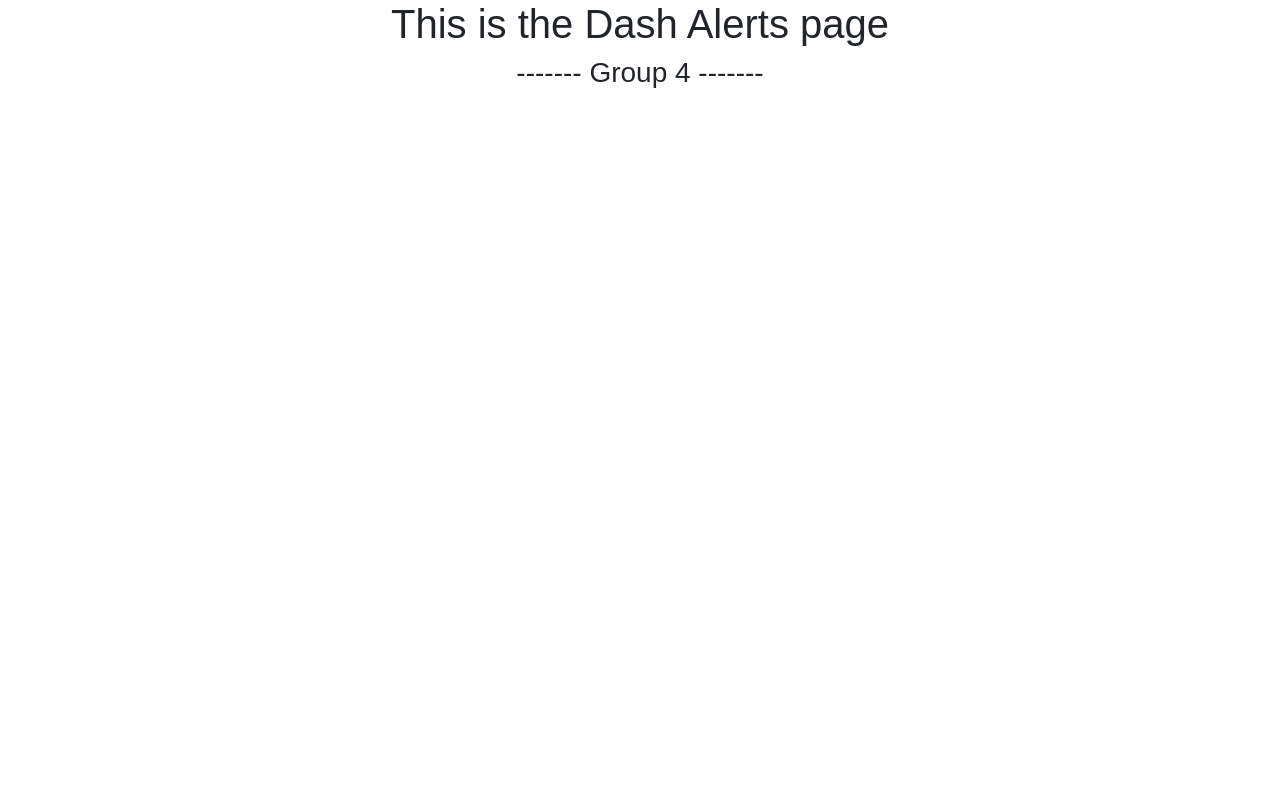
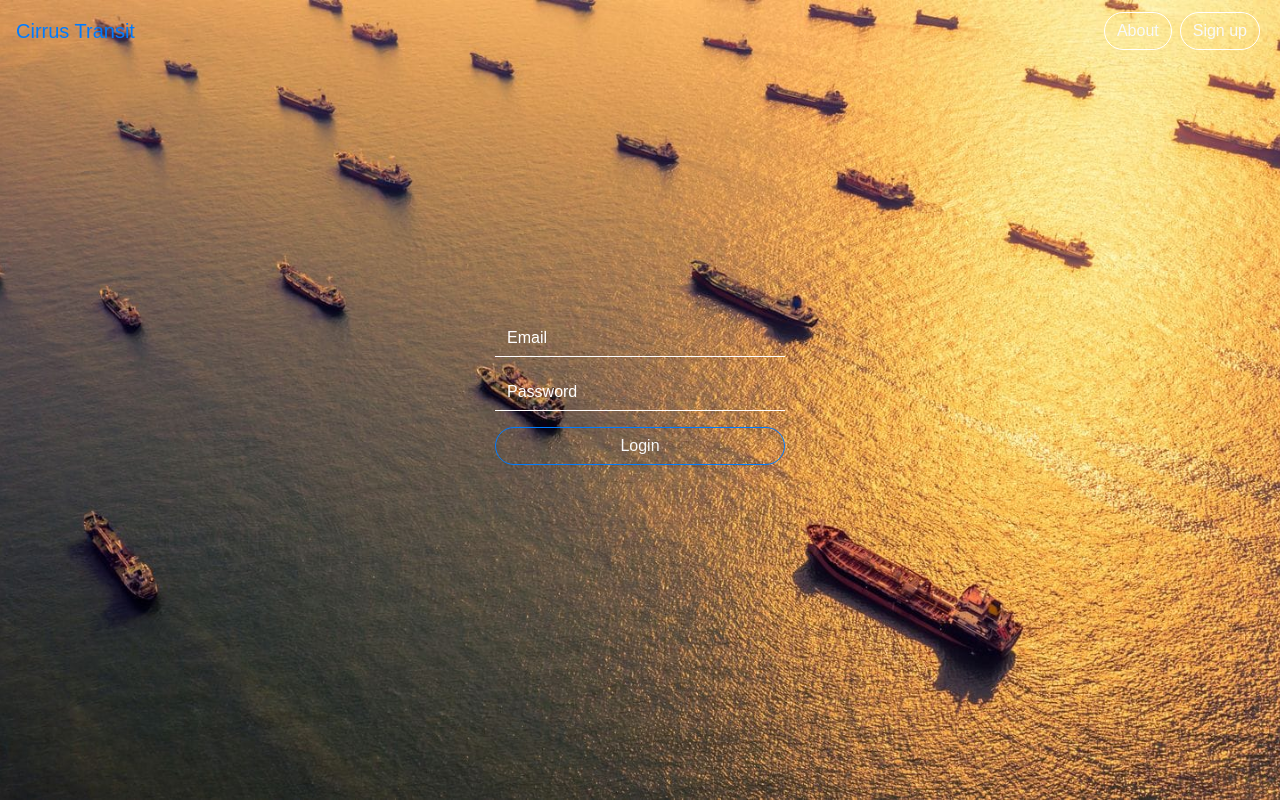
Before and after one commit to ashishchopra778/reducing-food-waste, a React (Create React App) app in the folder frontend/: page / in a window 1280 px wide. Built offline with nearby package versions, Linux system fonts and the light colour scheme.

Commit message:
Created header component. Changed login background. Changed login button. Login page is now at http://localhost:3000/ .

```diff
--- a/frontend/public/index.html
+++ b/frontend/public/index.html
@@ -5,6 +5,7 @@
     <meta name="viewport" content="width=device-width, initial-scale=1">
     <link rel="shortcut icon" href="%PUBLIC_URL%/favicon.ico">
     <link rel="stylesheet" href="https://maxcdn.bootstrapcdn.com/bootstrap/4.4.1/css/bootstrap.min.css">
+    <link rel="stylesheet" type="text/css" href="//fonts.googleapis.com/css?family=Open+Sans" />
     <script src="https://ajax.googleapis.com/ajax/libs/jquery/3.4.1/jquery.min.js"></script>
     <script src="https://cdnjs.cloudflare.com/ajax/libs/popper.js/1.16.0/umd/popper.min.js"></script>
     <script src="https://maxcdn.bootstrapcdn.com/bootstrap/4.4.1/js/bootstrap.min.js"></script>
--- a/frontend/src/App.css
+++ b/frontend/src/App.css
@@ -24,7 +24,7 @@
 }
 
 .Login-bg {
-  background-image: url("./images/bg2.jpg");
+  background-image: url("./images/loginBackground.jpg");
   height: 100vh;
   /* height: 700px; */
   background-position: center;
@@ -32,11 +32,28 @@
   background-size: cover;
 }
 
+.btn-login {
+  font-family:'Open Sans';
+}
+
+.btn-outline-light:hover {
+  color: #007bff;
+}
+
+.btn-outline-light:not(:disabled):not(.disabled).active, .btn-outline-light:not(:disabled):not(.disabled):active, .show > .btn-outline-light.dropdown-toggle {
+  color: #0163cc;
+  background-color: #f8f9fa;
+  border-color:#f8f9fa
+}
+
 .transparent-input {
   background-color: rgba(0, 0, 0, 0);
   border:none;
 }
 
+.transparent {
+  background: rgba(0,0,0,0);
+}
 
 .form-control::-webkit-input-placeholder {
   color: white;
--- a/frontend/src/App.js
+++ b/frontend/src/App.js
@@ -13,8 +13,8 @@ function App() {
     <Router>
       <Switch>
         <Route path="/about" component={About} />
-        <Route path="/login" component={Login} />
-        <Route path="/" component={DashAlerts} />
+        <Route path="/dash-alerts" component={DashAlerts} />
+        <Route path="/" component={Login} />
       </Switch>
     </Router>
   );
--- /dev/null
+++ b/frontend/src/components/layout/Header.js
@@ -0,0 +1,26 @@
+import React from 'react';
+
+function Header() {
+  return (
+    <div>
+      <nav class="navbar navbar-expand-lg fixed-top">
+        <a class="navbar-brand" href="#">Cirrus Transit</a>
+        <button class="navbar-toggler" type="button" data-toggle="collapse" data-target="#navbarNavDropdown" aria-controls="navbarNavDropdown" aria-expanded="false" aria-label="Toggle navigation">
+          <span class="navbar-toggler-icon"></span>
+        </button>
+        <div class="collapse navbar-collapse" id="navbarNavDropdown">
+          <ul class="navbar-nav ml-auto">
+            <li class="nav-item m-1">
+              <button class="bg-transparent btn btn-outline-light btn-block border-white rounded-pill">About</button>
+            </li>
+            <li class="nav-item m-1">
+              <button class="bg-transparent btn btn-outline-light btn-block border-white rounded-pill">Sign up</button>
+            </li>
+          </ul>
+        </div>
+      </nav>
+    </div>
+  )
+}
+
+export default Header;
--- a/frontend/src/components/pages/DashAlerts.js
+++ b/frontend/src/components/pages/DashAlerts.js
@@ -1,11 +1,16 @@
 import React from 'react';
+
+import Header from './../layout/Header'
 
 function DashAlerts() {
   return (
-    <div style={{textAlign: "center"}}>
-      <h1>This is the Dash Alerts page</h1>
-      <h3>------- Group 4 -------</h3>
+    <div>
+      <Header/>
+      <div style={{textAlign: "center"}}>
+        <h1>This is the Dash Alerts page</h1>
+      </div>
     </div>
+
   )
 }
 
--- a/frontend/src/components/pages/Login.js
+++ b/frontend/src/components/pages/Login.js
@@ -1,8 +1,12 @@
 import React from 'react';
+import { Link } from "react-router-dom";
+
+import Header from './../layout/Header'
 
 function Login() {
   return (
     <div className="Login-bg">
+      <Header/>
       <div class="container-fluid h-100">
         <div class="row justify-content-center align-items-center h-100">
             <div class="col col-sm-6 col-md-6 col-lg-4 col-xl-3">
@@ -22,10 +26,12 @@ function Login() {
                         type="password"/>
                     </div>
                     <div class="form-group">
+                      <Link to={{ pathname: "/dash-alerts"}}>
                         <button
-                      class="bg-transparent btn btn-info btn-lg btn-block border-white"
-                      onclick="this.blur();">Sign In
+                          class="bg-transparent btn btn-outline-light btn-block rounded-pill border-primary">
+                          Login
                         </button>
+                      </Link>
                     </div>
                 </form>
             </div>
```
Also changed, not shown: frontend/src/images/loginBackground.jpg (added). Lines whose indentation alone changed are shown as unchanged.
